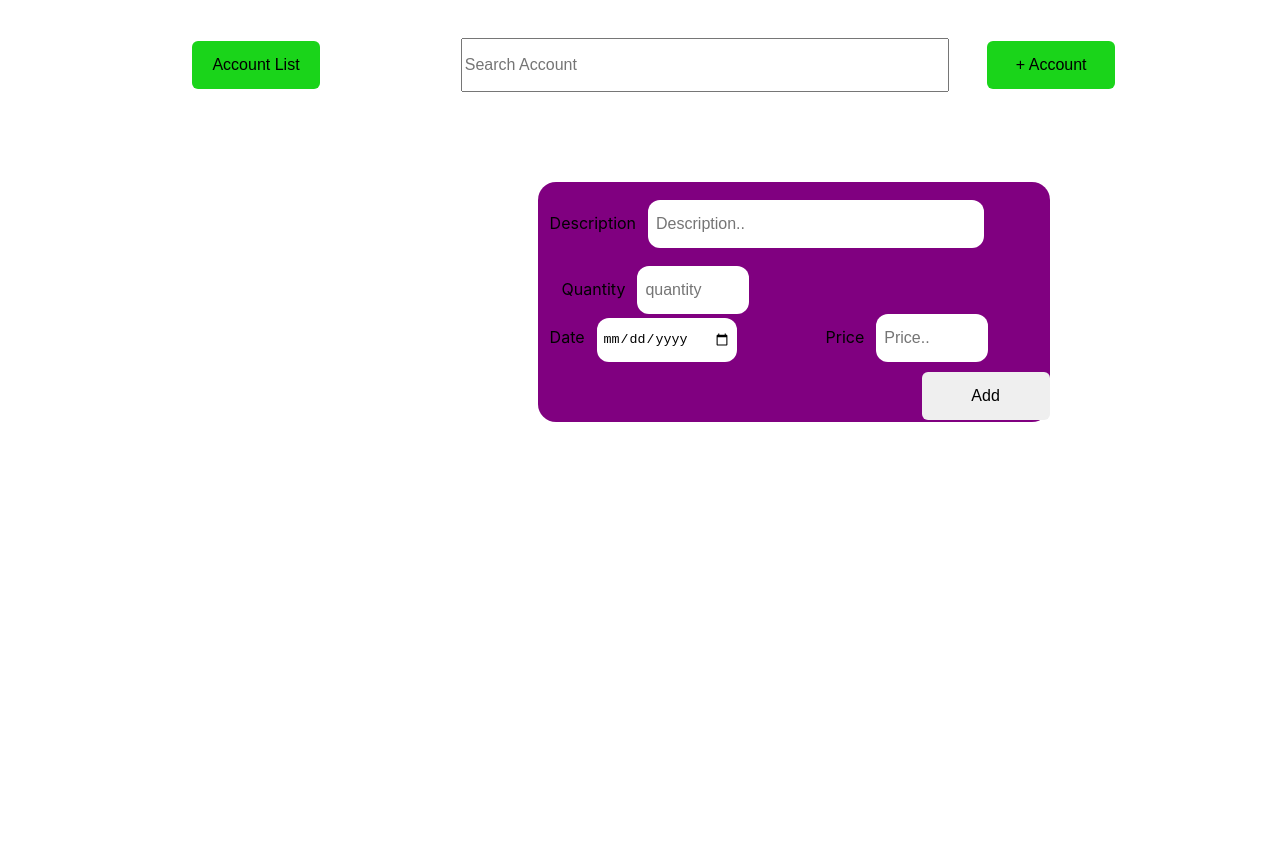
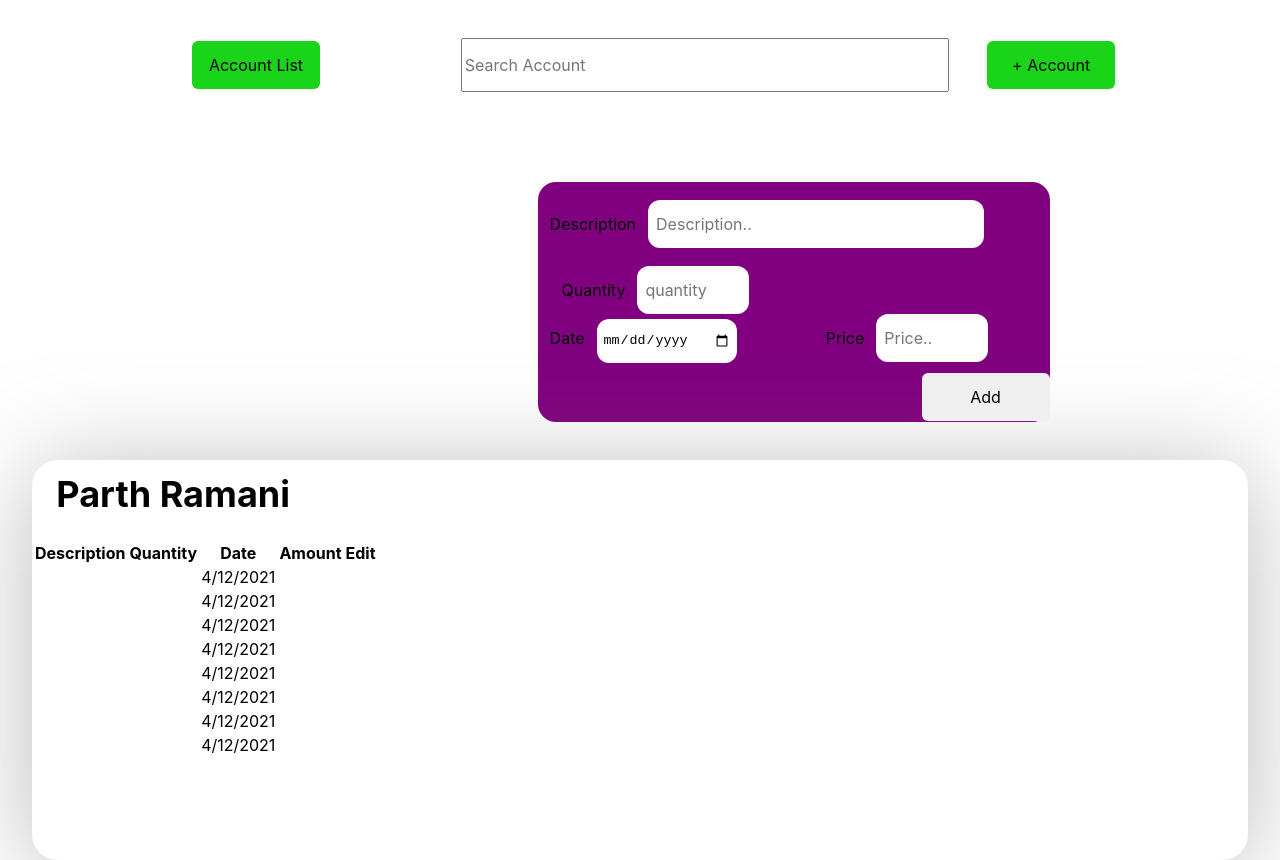
Before and after one commit to Parth-Ramani/groceries-account, a React (Create React App) app: page / in a window 1280 px wide. Before the commit the page ends 800 px from the top, so only its background shows below. Built offline with nearby package versions, Linux system fonts and the light colour scheme.

Commit message:
created table and styled and add dummydata

```diff
--- a/src/App.css
+++ b/src/App.css
@@ -4,6 +4,8 @@
   height: 3rem;
   width: 30rem;
   font-size: medium;
+  font-family: -apple-system, BlinkMacSystemFont, "Segoe UI", Roboto, Oxygen,
+    Ubuntu, Cantarell, "Open Sans", "Helvetica Neue", sans-serif;
 }
 
 .search:focus {
@@ -18,6 +20,8 @@
   background-color: rgb(26, 212, 26);
   border: none;
   font-size: medium;
+  font-family: -apple-system, BlinkMacSystemFont, "Segoe UI", Roboto, Oxygen,
+    Ubuntu, Cantarell, "Open Sans", "Helvetica Neue", sans-serif;
 }
 .accountList {
   height: 3rem;
@@ -28,4 +32,6 @@
   background-color: rgb(26, 212, 26);
   border: none;
   font-size: medium;
+  font-family: -apple-system, BlinkMacSystemFont, "Segoe UI", Roboto, Oxygen,
+    Ubuntu, Cantarell, "Open Sans", "Helvetica Neue", sans-serif;
 }
--- a/src/App.js
+++ b/src/App.js
@@ -4,6 +4,7 @@ import "./App.css";
 import { useState, useEffect } from "react";
 import Modal from "./Components/Modal";
 import ContactList from "./Components/ContactList";
+import DetailTable from "./Components/DetailTable";
 
 let DUMMY_NAME = [
   {
@@ -33,6 +34,51 @@ let DUMMY_NAME = [
   {
     id: "e7",
     fullName: "vivek",
+  },
+];
+
+const DUMMY_DATA = [
+  {
+    id: "a1",
+    description: "soap",
+    quantity: "4",
+    date: 4 / 12 / 21,
+    price: 100,
+  },
+  {
+    id: "a2",
+    description: "Dal",
+    quantity: "500gm",
+    date: 5 / 12 / 21,
+    price: 50,
+  },
+  {
+    id: "a3",
+    description: "wheat",
+    quantity: "1kg",
+    date: 6 / 12 / 21,
+    price: 30,
+  },
+  {
+    id: "a4",
+    description: "sampoo",
+    quantity: "40",
+    date: 7 / 12 / 21,
+    price: 80,
+  },
+  {
+    id: "a5",
+    description: "rice",
+    quantity: "2kg",
+    date: 7 / 12 / 21,
+    price: 140,
+  },
+  {
+    id: "a6",
+    description: "oil",
+    quantity: "1kg",
+    date: 8 / 12 / 21,
+    price: 150,
   },
 ];
 // setItem
@@ -101,6 +147,7 @@ function App() {
       {openForm ? (
         <Modal setForm={setForm} onSaveData={saveCustomerData} />
       ) : null}
+      <DetailTable DUMMY_DATA={DUMMY_DATA} />
     </div>
   );
 }
--- a/src/Components/ContactList.css
+++ b/src/Components/ContactList.css
@@ -9,6 +9,10 @@ li {
   margin-left: 11%;
   border-radius: 14px;
   box-shadow: 0 10px 100px rgba(122, 120, 120, 0.5);
+  overflow-y: scroll;
+}
+::-webkit-scrollbar {
+  display: none;
 }
 .contactName {
   width: 13rem;
@@ -17,6 +21,8 @@ li {
   margin-top: -14px;
   margin-bottom: 13px;
   font-size: medium;
+  font-family: -apple-system, BlinkMacSystemFont, "Segoe UI", Roboto, Oxygen,
+    Ubuntu, Cantarell, "Open Sans", "Helvetica Neue", sans-serif;
   border: none;
   border-right: none;
   border-radius: 6px;
--- /dev/null
+++ b/src/Components/DetailTable.css
@@ -0,0 +1,17 @@
+.detail_container {
+  height: 50vh;
+  width: 95vw;
+  border-radius: 26px;
+  margin-top: 3%;
+  margin-left: 2.5%;
+  box-shadow: 0 10px 100px rgba(122, 120, 120, 0.5);
+}
+
+h1 {
+  position: relative;
+  font-size: 36px;
+  font-family: -apple-system, BlinkMacSystemFont, "Segoe UI", Roboto, Oxygen,
+    Ubuntu, Cantarell, "Open Sans", "Helvetica Neue", sans-serif;
+  padding-top: 12px;
+  margin-left: 2%;
+}
--- /dev/null
+++ b/src/Components/DetailTable.js
@@ -0,0 +1,70 @@
+import "./DetailTable.css";
+const DetailTable = (props) => {
+  return (
+    <div>
+      <div className="detail_container">
+        <h1>Parth Ramani</h1>
+
+        <table className="customers">
+          <tr>
+            <th>Description</th>
+            <th>Quantity</th>
+            <th>Date</th>
+            <th>Amount</th>
+            <th>Edit</th>
+          </tr>
+          <tr>
+            <td>{props.DUMMY_DATA.description}</td>
+            <td></td>
+            <td>4/12/2021</td>
+            <td></td>
+          </tr>
+          <tr>
+            <td></td>
+            <td></td>
+            <td>4/12/2021</td>
+            <td></td>
+          </tr>
+          <tr>
+            <td></td>
+            <td></td>
+            <td>4/12/2021</td>
+            <td></td>
+          </tr>
+          <tr>
+            <td></td>
+            <td></td>
+            <td>4/12/2021</td>
+            <td></td>
+          </tr>
+          <tr>
+            <td></td>
+            <td></td>
+            <td>4/12/2021</td>
+            <td></td>
+          </tr>
+          <tr>
+            <td></td>
+            <td></td>
+            <td>4/12/2021</td>
+            <td></td>
+          </tr>
+          <tr>
+            <td></td>
+            <td></td>
+            <td>4/12/2021</td>
+            <td></td>
+          </tr>
+          <tr>
+            <td></td>
+            <td></td>
+            <td>4/12/2021</td>
+            <td></td>
+          </tr>
+        </table>
+      </div>
+    </div>
+  );
+};
+
+export default DetailTable;
--- a/src/Components/InputFields.css
+++ b/src/Components/InputFields.css
@@ -1,5 +1,7 @@
 .desc {
   font-size: medium;
+  font-family: -apple-system, BlinkMacSystemFont, "Segoe UI", Roboto, Oxygen,
+    Ubuntu, Cantarell, "Open Sans", "Helvetica Neue", sans-serif;
   margin-left: 12px;
 }
 .inputBox {
@@ -23,6 +25,8 @@
   margin-top: 18px;
   padding: 8px;
   font-size: medium;
+  font-family: -apple-system, BlinkMacSystemFont, "Segoe UI", Roboto, Oxygen,
+    Ubuntu, Cantarell, "Open Sans", "Helvetica Neue", sans-serif;
   margin-left: 12px;
   border-radius: 12px;
   border: none;
@@ -32,6 +36,8 @@
 }
 .quantity {
   font-size: medium;
+  font-family: -apple-system, BlinkMacSystemFont, "Segoe UI", Roboto, Oxygen,
+    Ubuntu, Cantarell, "Open Sans", "Helvetica Neue", sans-serif;
   margin-left: 24px;
 }
 .quant {
@@ -39,6 +45,8 @@
   width: 6rem;
   padding: 8px;
   font-size: medium;
+  font-family: -apple-system, BlinkMacSystemFont, "Segoe UI", Roboto, Oxygen,
+    Ubuntu, Cantarell, "Open Sans", "Helvetica Neue", sans-serif;
   margin-left: 12px;
   border-radius: 12px;
   border: none;
@@ -48,6 +56,8 @@
 }
 .dt {
   font-size: medium;
+  font-family: -apple-system, BlinkMacSystemFont, "Segoe UI", Roboto, Oxygen,
+    Ubuntu, Cantarell, "Open Sans", "Helvetica Neue", sans-serif;
   margin-left: 12px;
 }
 .dtInput {
@@ -64,6 +74,8 @@
 }
 .price {
   font-size: medium;
+  font-family: -apple-system, BlinkMacSystemFont, "Segoe UI", Roboto, Oxygen,
+    Ubuntu, Cantarell, "Open Sans", "Helvetica Neue", sans-serif;
   margin-left: 89px;
 }
 .priceInput {
@@ -71,6 +83,8 @@
   width: 6rem;
   padding: 8px;
   font-size: medium;
+  font-family: -apple-system, BlinkMacSystemFont, "Segoe UI", Roboto, Oxygen,
+    Ubuntu, Cantarell, "Open Sans", "Helvetica Neue", sans-serif;
   margin-left: 12px;
   border-radius: 12px;
   border: none;
@@ -87,4 +101,6 @@
 
   border: none;
   font-size: medium;
+  font-family: -apple-system, BlinkMacSystemFont, "Segoe UI", Roboto, Oxygen,
+    Ubuntu, Cantarell, "Open Sans", "Helvetica Neue", sans-serif;
 }
--- a/src/Components/Modal.css
+++ b/src/Components/Modal.css
@@ -14,6 +14,8 @@
   margin-top: 8%;
   margin-left: 9%;
   font-size: 18px;
+  font-family: -apple-system, BlinkMacSystemFont, "Segoe UI", Roboto, Oxygen,
+    Ubuntu, Cantarell, "Open Sans", "Helvetica Neue", sans-serif;
 }
 
 .name {
@@ -24,6 +26,8 @@
   width: 12rem;
   padding: 8px;
   font-size: medium;
+  font-family: -apple-system, BlinkMacSystemFont, "Segoe UI", Roboto, Oxygen,
+    Ubuntu, Cantarell, "Open Sans", "Helvetica Neue", sans-serif;
   border-radius: 12px;
 }
 .name:focus {
@@ -38,6 +42,8 @@
 
   border: none;
   font-size: medium;
+  font-family: -apple-system, BlinkMacSystemFont, "Segoe UI", Roboto, Oxygen,
+    Ubuntu, Cantarell, "Open Sans", "Helvetica Neue", sans-serif;
 }
 .addCust {
   height: 3rem;
@@ -48,4 +54,6 @@
 
   border: none;
   font-size: medium;
+  font-family: -apple-system, BlinkMacSystemFont, "Segoe UI", Roboto, Oxygen,
+    Ubuntu, Cantarell, "Open Sans", "Helvetica Neue", sans-serif;
 }
--- a/src/Components/Modal.js
+++ b/src/Components/Modal.js
@@ -33,6 +33,7 @@ const Modal = (props) => {
             type="text"
             name="fullName"
             placeholder="Name"
+            required="required"
             onChange={nameChangeHandler}
           />
           <br />
```
